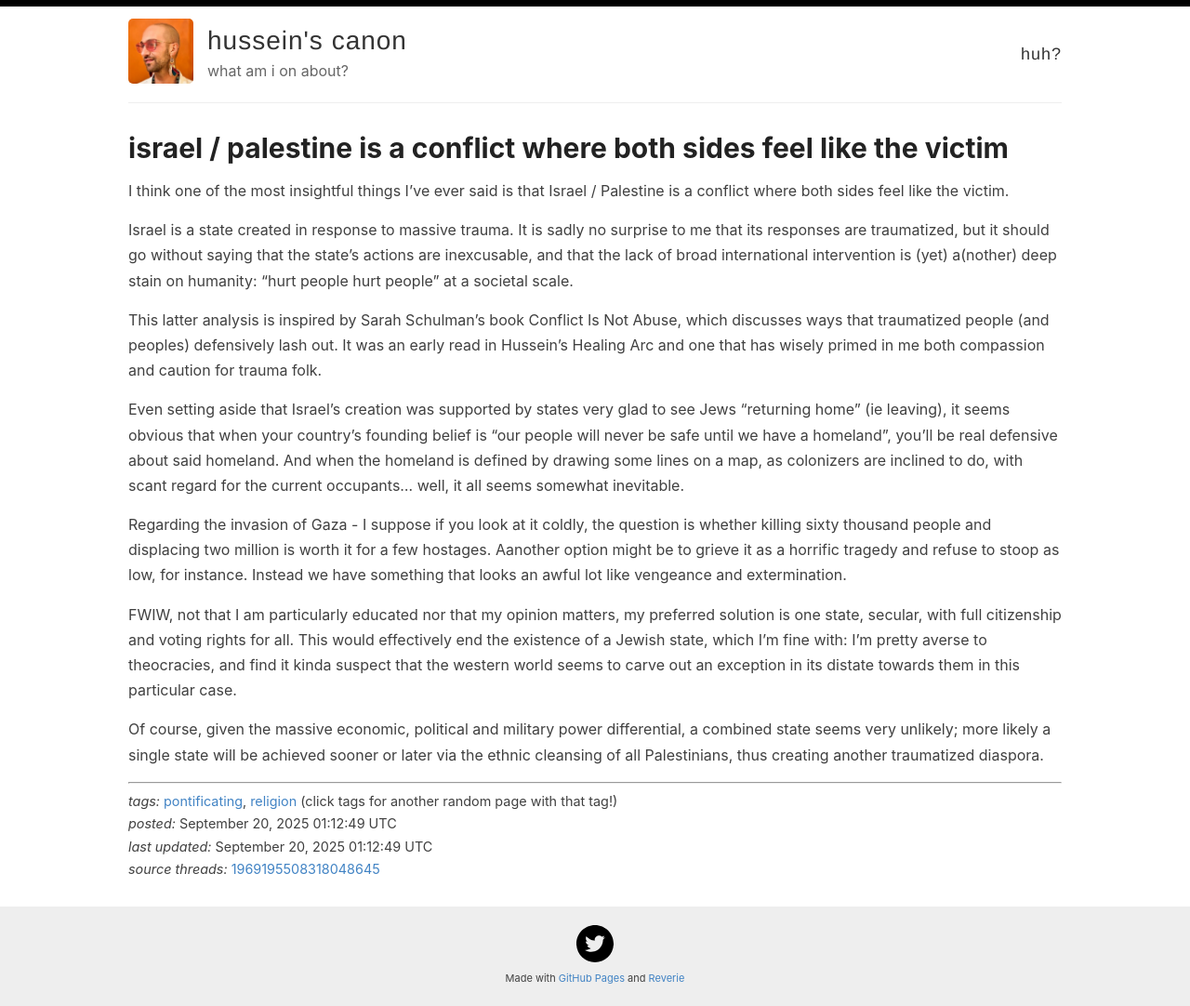
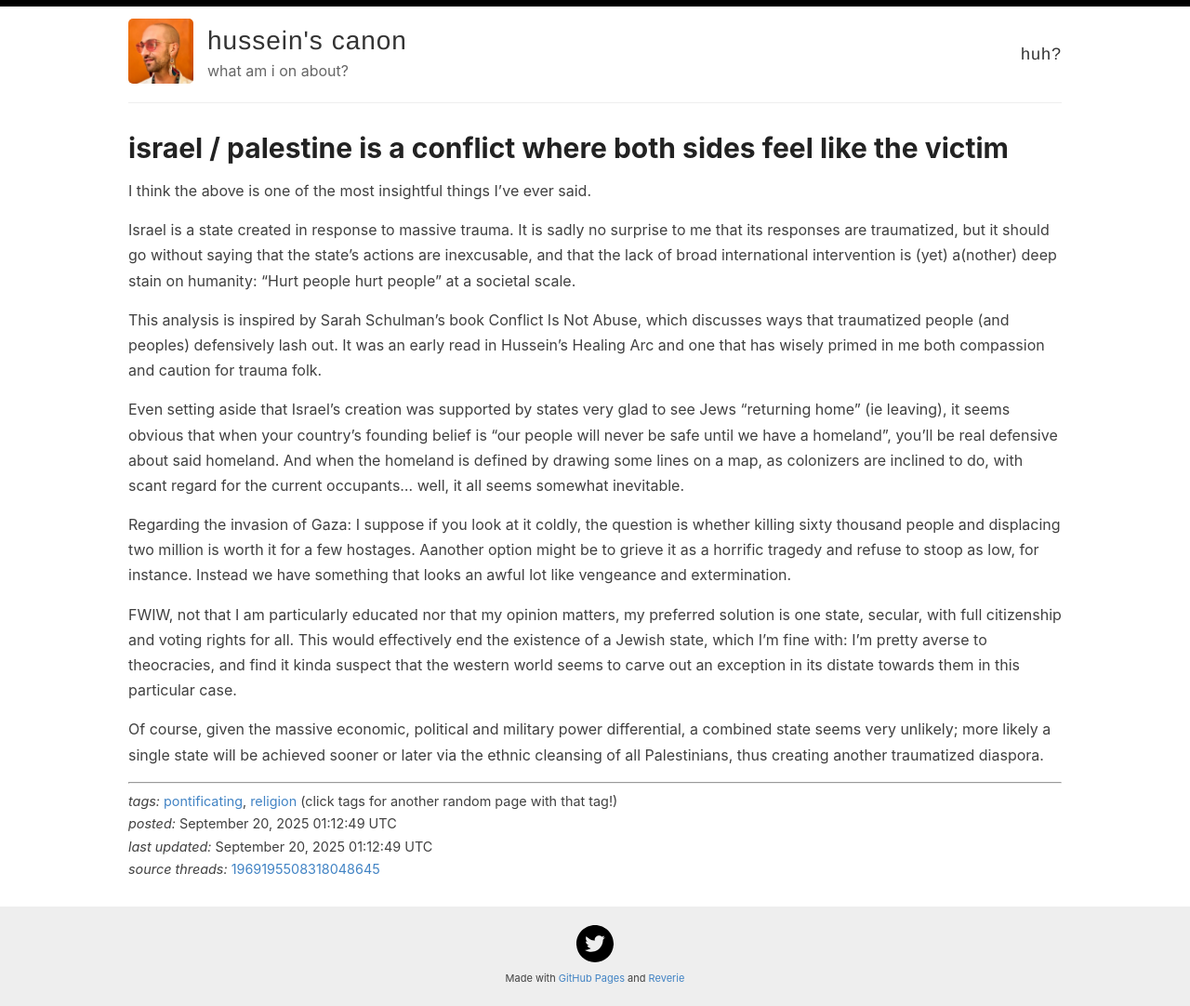
Before and after one commit to helgridly/canonize, a Jekyll site: the page built from canon/israel-palestine.md, in a window 1280 px wide. Shown: the whole page at 93% size. Built offline with Jekyll 4.4.1, drawn with Linux system fonts in a browser that asks for light colours.

Commit message:
copy fixes

```diff
--- a/canon/israel-palestine.md
+++ b/canon/israel-palestine.md
@@ -8,15 +8,15 @@ tags: ['pontificating', 'religion']
 sources: ['1969195508318048645']
 ---
 
-I think one of the most insightful things I've ever said is that Israel / Palestine is a conflict where both sides feel like the victim.
+I think the above is one of the most insightful things I've ever said.
 
-Israel is a state created in response to massive trauma. It is sadly no surprise to me that its responses are traumatized, but it should go without saying that the state's actions are inexcusable, and that the lack of broad international intervention is (yet) a(nother) deep stain on humanity: "hurt people hurt people" at a societal scale.
+Israel is a state created in response to massive trauma. It is sadly no surprise to me that its responses are traumatized, but it should go without saying that the state's actions are inexcusable, and that the lack of broad international intervention is (yet) a(nother) deep stain on humanity: "Hurt people hurt people" at a societal scale.
 
-This latter analysis is inspired by Sarah Schulman's book Conflict Is Not Abuse, which discusses ways that traumatized people (and peoples) defensively lash out. It was an early read in Hussein's Healing Arc and one that has wisely primed in me both compassion and caution for trauma folk.
+This analysis is inspired by Sarah Schulman's book Conflict Is Not Abuse, which discusses ways that traumatized people (and peoples) defensively lash out. It was an early read in Hussein's Healing Arc and one that has wisely primed in me both compassion and caution for trauma folk.
 
 Even setting aside that Israel's creation was supported by states very glad to see Jews "returning home" (ie leaving), it seems obvious that when your country's founding belief is "our people will never be safe until we have a homeland", you'll be real defensive about said homeland. And when the homeland is defined by drawing some lines on a map, as colonizers are inclined to do, with scant regard for the current occupants... well, it all seems somewhat inevitable.
 
-Regarding the invasion of Gaza - I suppose if you look at it coldly, the question is whether killing sixty thousand people and displacing two million is worth it for a few hostages. Aanother option might be to grieve it as a horrific tragedy and refuse to stoop as low, for instance. Instead we have something that looks an awful lot like vengeance and extermination.
+Regarding the invasion of Gaza: I suppose if you look at it coldly, the question is whether killing sixty thousand people and displacing two million is worth it for a few hostages. Aanother option might be to grieve it as a horrific tragedy and refuse to stoop as low, for instance. Instead we have something that looks an awful lot like vengeance and extermination.
 
 FWIW, not that I am particularly educated nor that my opinion matters, my preferred solution is one state, secular, with full citizenship and voting rights for all. This would effectively end the existence of a Jewish state, which I'm fine with: I'm pretty averse to theocracies, and find it kinda suspect that the western world seems to carve out an exception in its distate towards them in this particular case.
 
```
